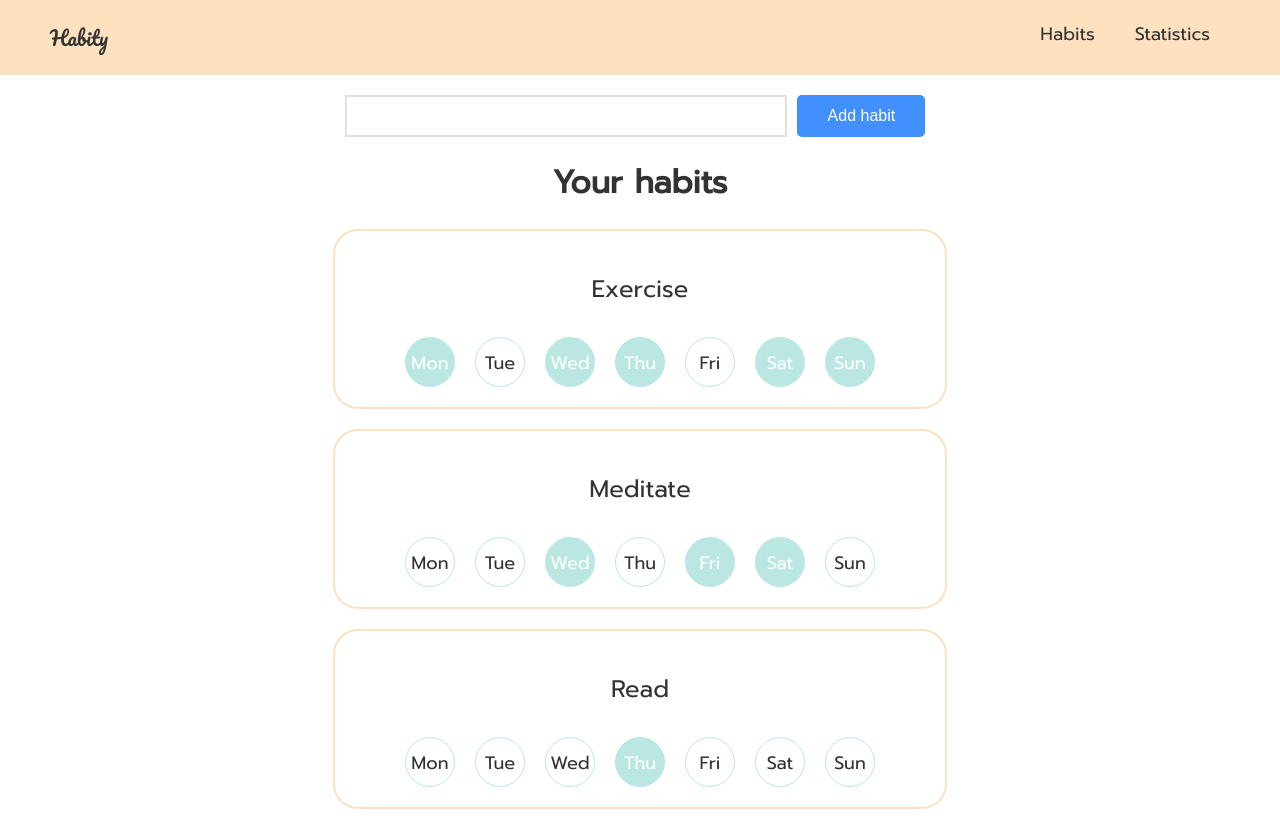
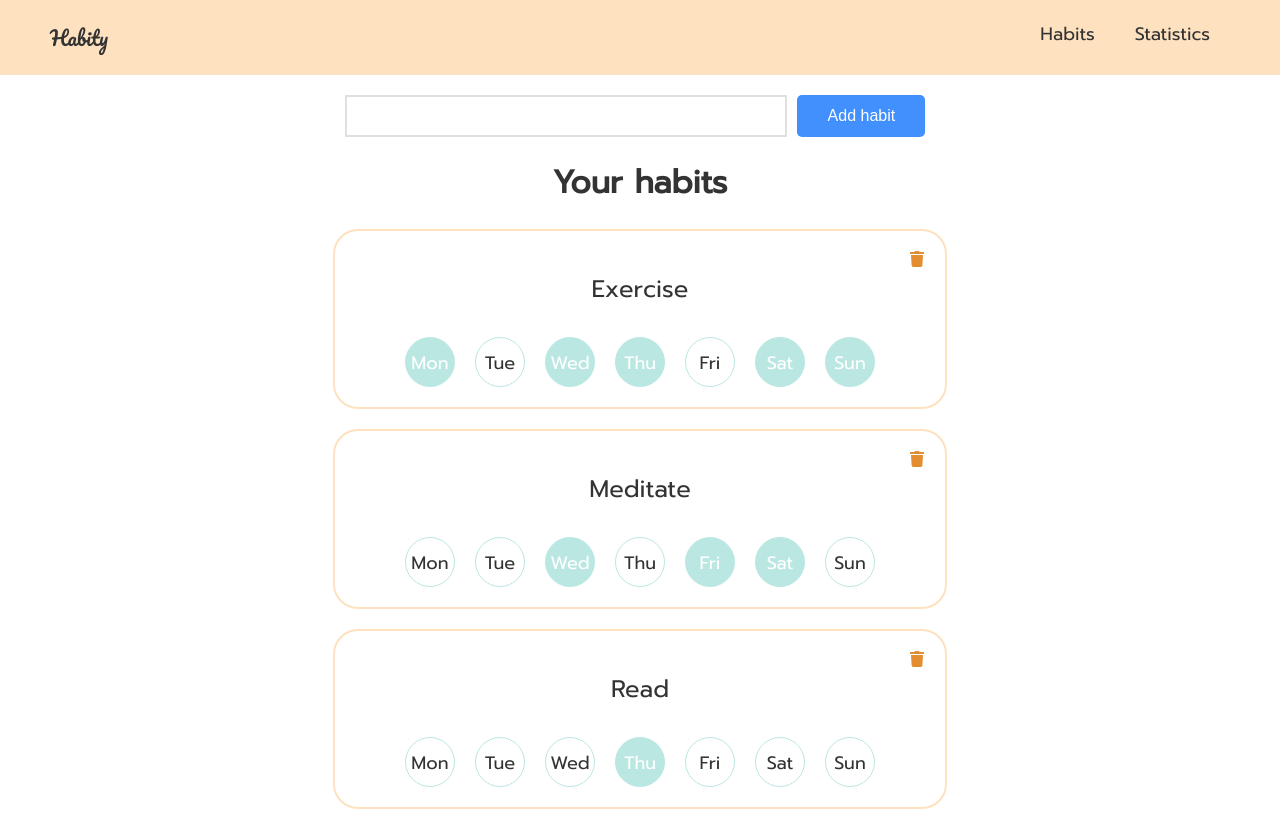
Before and after one commit to olgachichkanova/habity-app, a React (Create React App) app: page /habits in a window 1280 px wide. Built offline with nearby package versions, Linux system fonts and the light colour scheme.

Commit message:
added delete habit function

```diff
--- a/package.json
+++ b/package.json
@@ -9,6 +9,7 @@
     "axios": "^1.2.2",
     "react": "^18.2.0",
     "react-dom": "^18.2.0",
+    "react-icons": "^4.7.1",
     "react-router-dom": "^6.6.1",
     "react-scripts": "5.0.1",
     "recharts": "^2.2.0",
--- a/src/components/HabitItem/HabitItem.css
+++ b/src/components/HabitItem/HabitItem.css
@@ -12,6 +12,23 @@
     margin: 0 auto;
     margin-bottom: 20px;
     padding: 20px 10px;
+    position: relative;
+}
+
+.delete-btn {
+    position: absolute;
+    top: 10px;
+    right: 10px;
+
+    color: #e38d31;
+    background-color: transparent;
+    padding: 10px;
+    margin: 0;
+    width: auto;
+}
+
+.delete-btn:hover {
+   font-size: 23px;
 }
 
 .habit span {
--- a/src/components/HabitItem/HabitItem.jsx
+++ b/src/components/HabitItem/HabitItem.jsx
@@ -1,11 +1,10 @@
 import './HabitItem.css'
-
-const HabitItem = ({habit, habitIndex, handleCheckboxChange}) => {
+import { FaTrash } from 'react-icons/fa'
+const HabitItem = ({habit, habitIndex, handleCheckboxChange, handleDelete}) => {
     return (
         <li className='habit'>
             <span>{habit.name}</span>
-            {/* <button onClick={() => handleEdit(habitIndex)}>Edit</button> */}
-            {/* <button onClick={() => handleDelete(habitIndex)}>Delete</button> */}
+            <button className='delete-btn' onClick={() => handleDelete(habit)}><FaTrash /></button>
             <ul>
             {habit.days.map((day, dayIndex) => (
                 <li key={day.day} className="checkbox">
--- a/src/components/HabitsList/HabitsList.jsx
+++ b/src/components/HabitsList/HabitsList.jsx
@@ -8,6 +8,10 @@ const HabitsList = ({habits, setHabits}) => {
         newHabits[habitIndex].days[dayIndex].completed = event.target.checked;
         setHabits(newHabits);
       };
+
+      const handleDelete = (habit) => {
+        setHabits(prevHabit => prevHabit.filter(i => i.id !== habit.id))
+      }
     return (
         <div>
             <AddHabit
@@ -22,6 +26,7 @@ const HabitsList = ({habits, setHabits}) => {
                         habit={habit}
                         habitIndex={habitIndex}
                         handleCheckboxChange={handleCheckboxChange}
+                        handleDelete={handleDelete}
                     />
                 ))}
             </ul>
```
Also changed, not shown: 1 other file (tests, documents, lock files or other folders).
